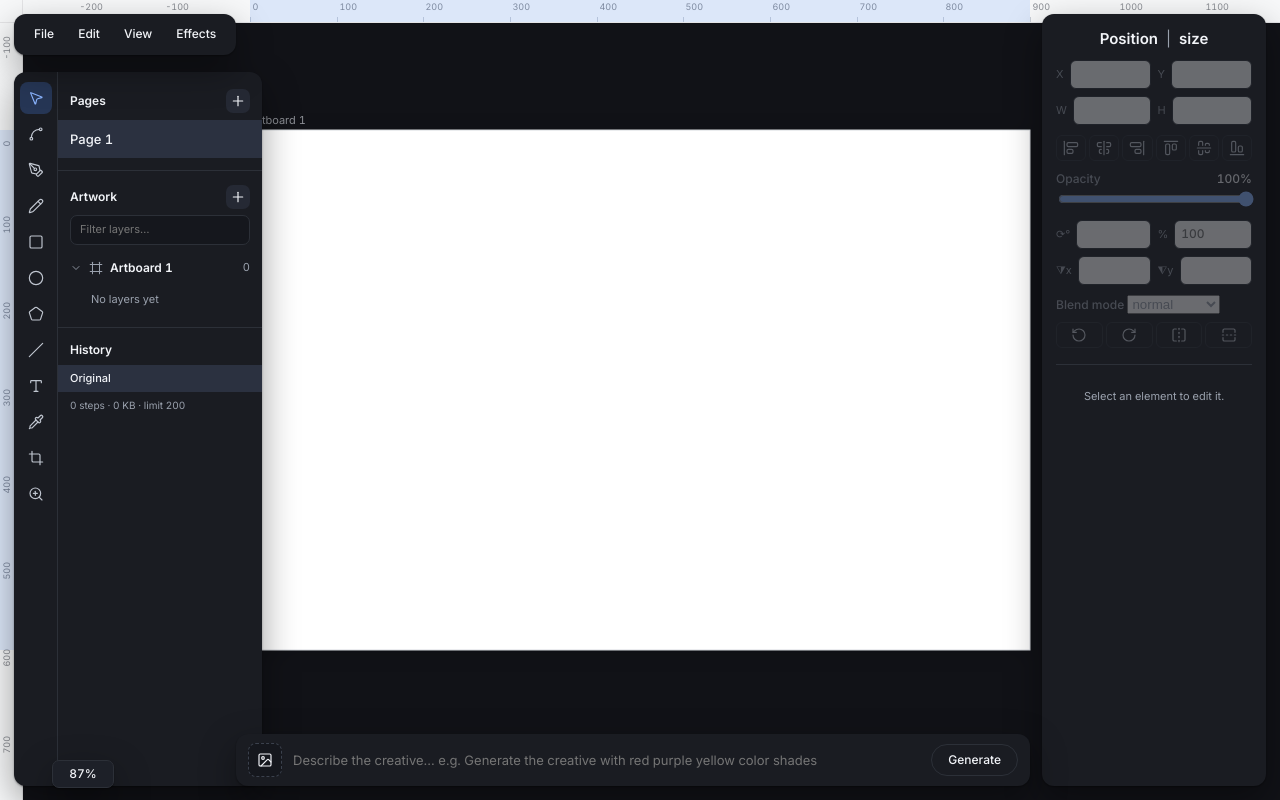
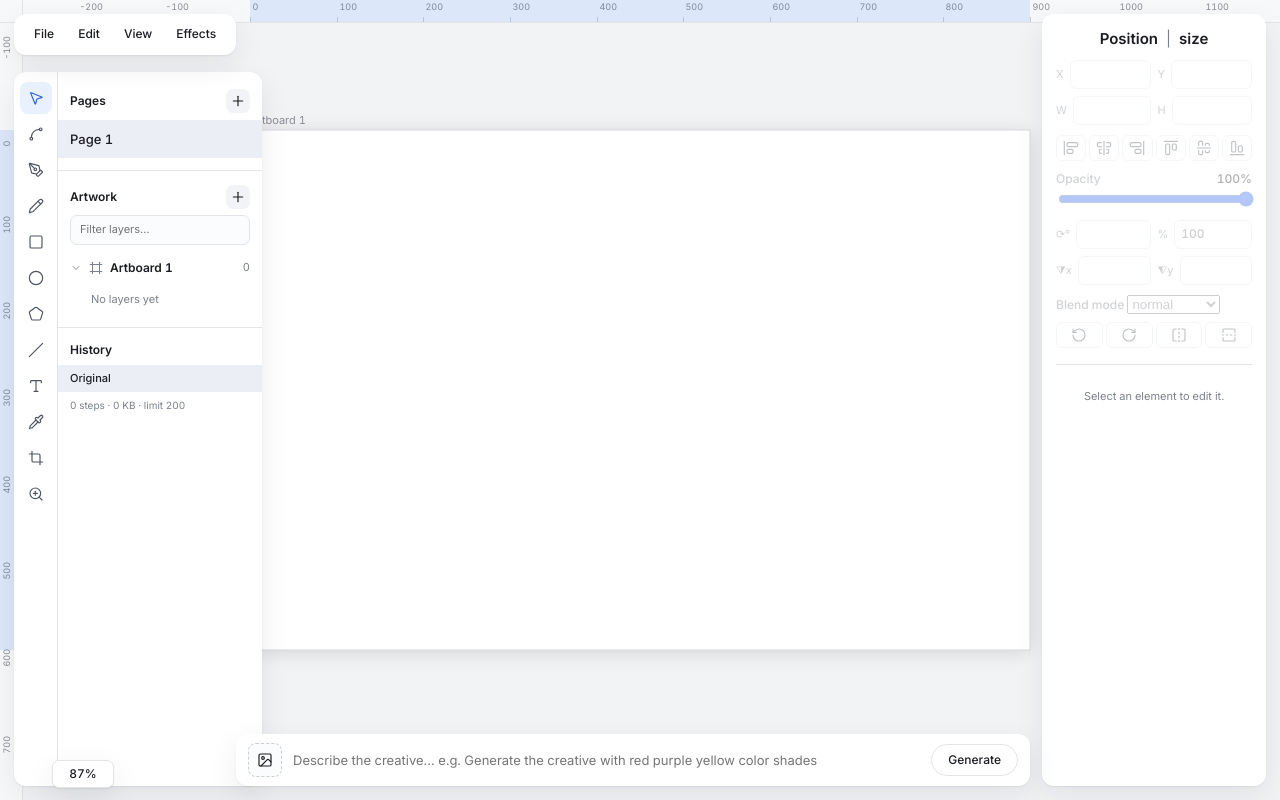
Before and after one commit to ahamedmansoor1988/creative-editor, a website: page public/index.html in a window 1280 px wide. Drawn offline with Linux system fonts and the dark colour scheme; no server answers.

Commit message:
Keep editor UI light only

```diff
--- a/public/style.css
+++ b/public/style.css
@@ -53,43 +53,6 @@
 
   --line-tight:1.2;
   --line-normal:1.4;
-}
-@media (prefers-color-scheme: dark){
-  :root{
-    --bg:#111217; --panel:#1a1c22; --line:#2c3038; --text:#f2f4f8;
-    --muted:#9aa1ad; --accent:#8ab4ff;
-    --shadow:0 1px 2px rgba(0,0,0,.38), 0 14px 36px rgba(0,0,0,.38);
-
-    --surface-1:var(--panel);
-    --surface-2:#20232b;
-    --surface-3:#252934;
-    --surface-hover:#252934;
-    --surface-selected:#2b3140;
-    --surface-accent:#263655;
-    --surface-overlay:rgba(0,0,0,.54);
-    --text-strong:#ffffff;
-    --text-soft:#c2c7d0;
-    --line-strong:#3b414d;
-    --field-bg:#15171d;
-    --field-focus:#111319;
-    --icon:#c0c6d0;
-    --danger:#ff8f85;
-    --danger-bg:#351918;
-    --danger-line:#6e2d29;
-    --warning-bg:#312716;
-    --warning-line:#6d551d;
-    --warning-text:#ffd37a;
-    --info-bg:#241f39;
-    --info-bg-strong:#302748;
-    --info-line:#4b3e69;
-    --info-text:#c7b7ff;
-    --mode-bg:#222a44;
-    --mode-bg-hover:#2a3558;
-    --mode-text:#b8c7ff;
-    --focus-ring:rgba(138,180,255,.78);
-    --scroll-thumb:#454b57;
-    --canvas-control:#1d2028;
-  }
 }
 *{box-sizing:border-box;}
 html,body{height:100%;}
```
